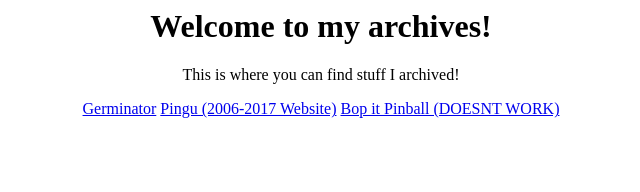
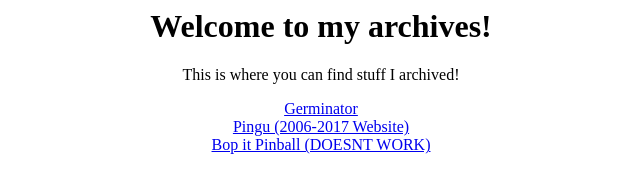
Before and after one commit to TheGhostboi64/theghostboi64.github.io, a plain HTML site: page index.html in a window 1280 px wide. Shown: the whole page, without its empty margins (319-959 px from the left). Drawn offline with Linux system fonts and the light colour scheme.

Commit message:
Update index.html

```diff
--- a/index.html
+++ b/index.html
@@ -1,13 +1,24 @@
 <html>
 <head>
+<style type="text/css">
+
+div a:after {
+  content: "";
+  display: block;
+  height: 0;
+  width: 1px;
+}
+</style>
 <title>Welcome!</title>
 <body>
 <center>
 <h1><b>Welcome to my archives!</b></h1>
 <p>This is where you can find stuff I archived!</p>
+<div>
 <a href="/germinator/redirectin5s.html">Germinator</a>
 <a href="/pinguwebarchive/index.html">Pingu (2006-2017 Website)</a>
 <a href="/junk/index.html">Bop it Pinball (DOESNT WORK)</a>
+</div>
 </center>
 </body>
 </html>
```
